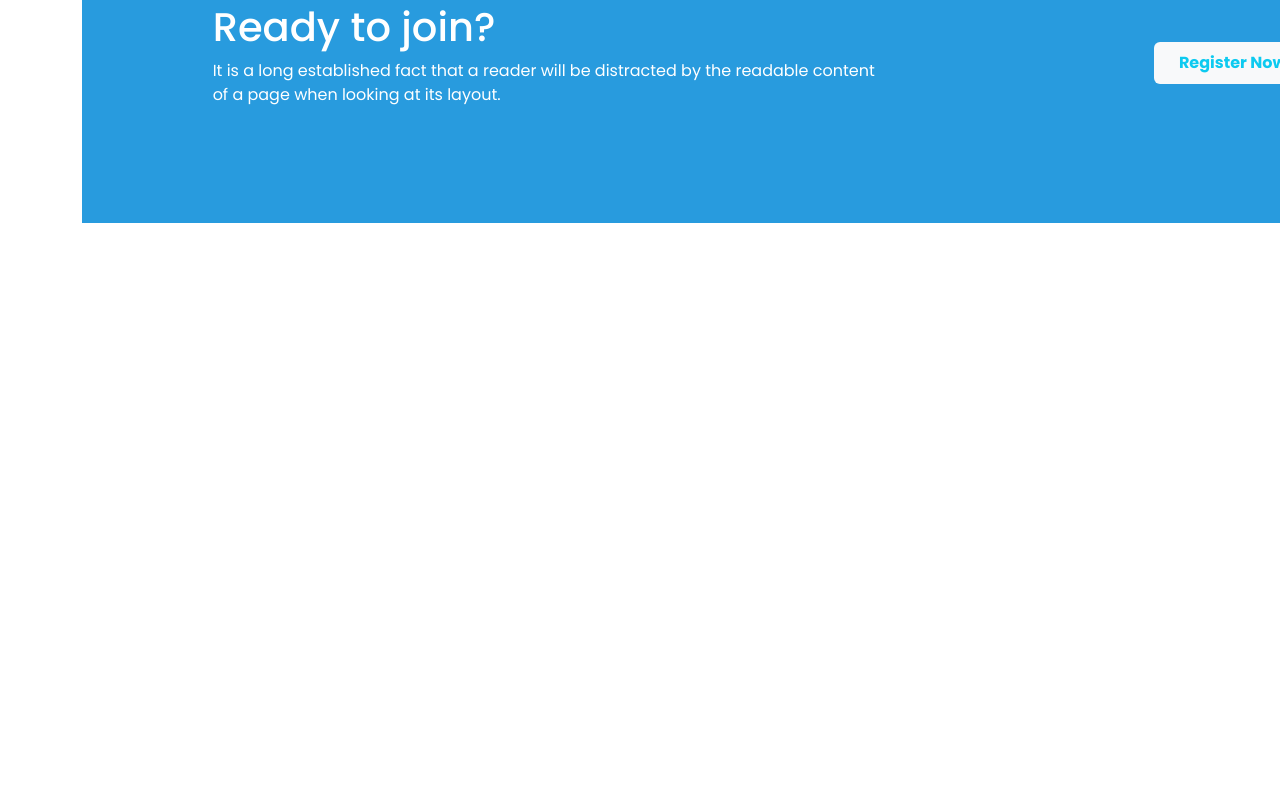
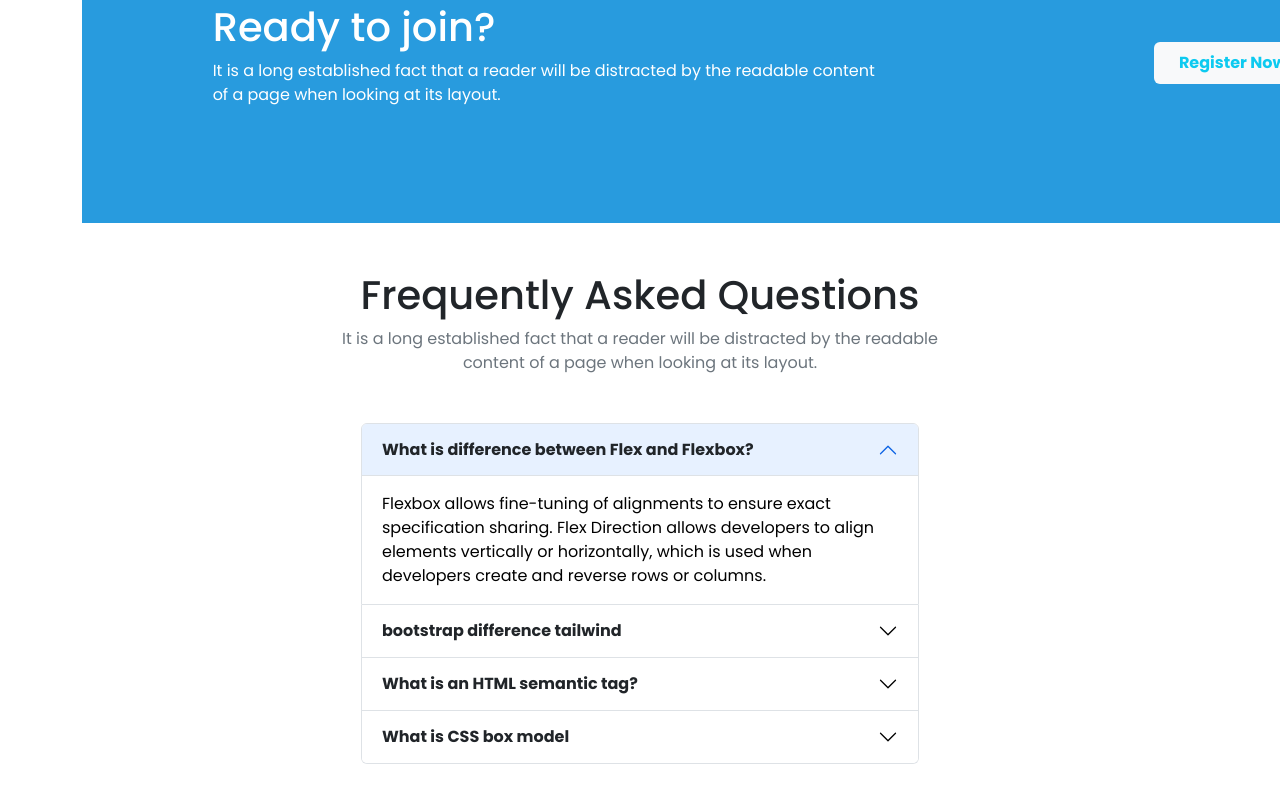
Before and after one commit to sumaakter1/learn-programming, a plain HTML site: page index.html in a window 1280 px wide. Shown: the part 1853-2655 px from the top of the page. Before the commit the page ends 2124 px from the top, so only its background shows below. Drawn offline with nearby package versions, Linux system fonts and the light colour scheme.

Commit message:
accordion section

```diff
--- a/index.html
+++ b/index.html
@@ -367,6 +367,132 @@
           </div>
         </div>
       </section>
+      <!-- Frequently Asked Questions -->
+      <section class="text-center mt-5 mb-5">
+        <div class="">
+          <h1>Frequently Asked Questions</h1>
+          <p class="text-secondary">
+            It is a long established fact that a reader will be distracted by
+            the readable <br />
+            content of a page when looking at its layout.
+          </p>
+        </div>
+      </section>
+      <!-- accordion section  -->
+      <section>
+        <div class="accordion mx-auto w-50 mb-5" id="accordionExample">
+          <div class="accordion-item">
+            <h2 class="accordion-header" id="headingOne">
+              <button
+                class="accordion-button text-dark fw-bold"
+                type="button"
+                data-bs-toggle="collapse"
+                data-bs-target="#collapseOne"
+                aria-expanded="true"
+                aria-controls="collapseOne"
+              >
+                What is difference between Flex and Flexbox?
+              </button>
+            </h2>
+            <div
+              id="collapseOne"
+              class="accordion-collapse collapse show"
+              aria-labelledby="headingOne"
+              data-bs-parent="#accordionExample"
+            >
+              <div class="accordion-body">
+                Flexbox allows fine-tuning of alignments to ensure exact
+                specification sharing. Flex Direction allows developers to align
+                elements vertically or horizontally, which is used when
+                developers create and reverse rows or columns.
+              </div>
+            </div>
+          </div>
+          <div class="accordion-item">
+            <h2 class="accordion-header" id="headingTwo">
+              <button
+                class="accordion-button collapsed text-dark fw-bold"
+                type="button"
+                data-bs-toggle="collapse"
+                data-bs-target="#collapseTwo"
+                aria-expanded="false"
+                aria-controls="collapseTwo"
+              >
+                bootstrap difference tailwind
+              </button>
+            </h2>
+            <div
+              id="collapseTwo"
+              class="accordion-collapse collapse"
+              aria-labelledby="headingTwo"
+              data-bs-parent="#accordionExample"
+            >
+              <div class="accordion-body">
+                Bootstrap comes with a set of pre-styled responsive,
+                mobile-first components that possess a definite UI kit. Tailwind
+                CSS uses a set of utility classes to create a neat UI with more
+                flexibility and uniqueness. Sites created using Bootstrap follow
+                the generic pattern that makes them look identical.
+              </div>
+            </div>
+          </div>
+          <div class="accordion-item">
+            <h2 class="accordion-header" id="headingThree">
+              <button
+                class="accordion-button collapsed text-dark fw-bold"
+                type="button"
+                data-bs-toggle="collapse"
+                data-bs-target="#collapseThree"
+                aria-expanded="false"
+                aria-controls="collapseThree"
+              >
+                What is an HTML semantic tag?
+              </button>
+            </h2>
+            <div
+              id="collapseThree"
+              class="accordion-collapse collapse"
+              aria-labelledby="headingThree"
+              data-bs-parent="#accordionExample"
+            >
+              <div class="accordion-body">
+                Semantic HTML is the use of HTML markup to reinforce the
+                semantics, or meaning, of the information in web pages and web
+                applications rather than merely to define its presentation or
+                look. Semantic HTML is processed by traditional web browsers as
+                well as by many other user agents.
+              </div>
+            </div>
+          </div>
+          <div class="accordion-item">
+            <h2 class="accordion-header" id="headingThree">
+              <button
+                class="accordion-button collapsed text-dark fw-bold"
+                type="button"
+                data-bs-toggle="collapse"
+                data-bs-target="#collapseThree"
+                aria-expanded="false"
+                aria-controls="collapseThree"
+              >
+                What is CSS box model
+              </button>
+            </h2>
+            <div
+              id="collapseThree"
+              class="accordion-collapse collapse"
+              aria-labelledby="headingThree"
+              data-bs-parent="#accordionExample"
+            >
+              <div class="accordion-body">
+                In web development, the CSS box model refers to how HTML
+                elements are modeled in browser engines and how the dimensions
+                of those HTML elements are derived from CSS properties. It is a
+                fundamental concept for the composition of HTML webpages.
+              </div>
+            </div>
+          </div>
+        </div>
+      </section>
     </main>
     <script
       src="https://cdn.jsdelivr.net/npm/bootstrap@5.2.0/dist/js/bootstrap.bundle.min.js"
```
